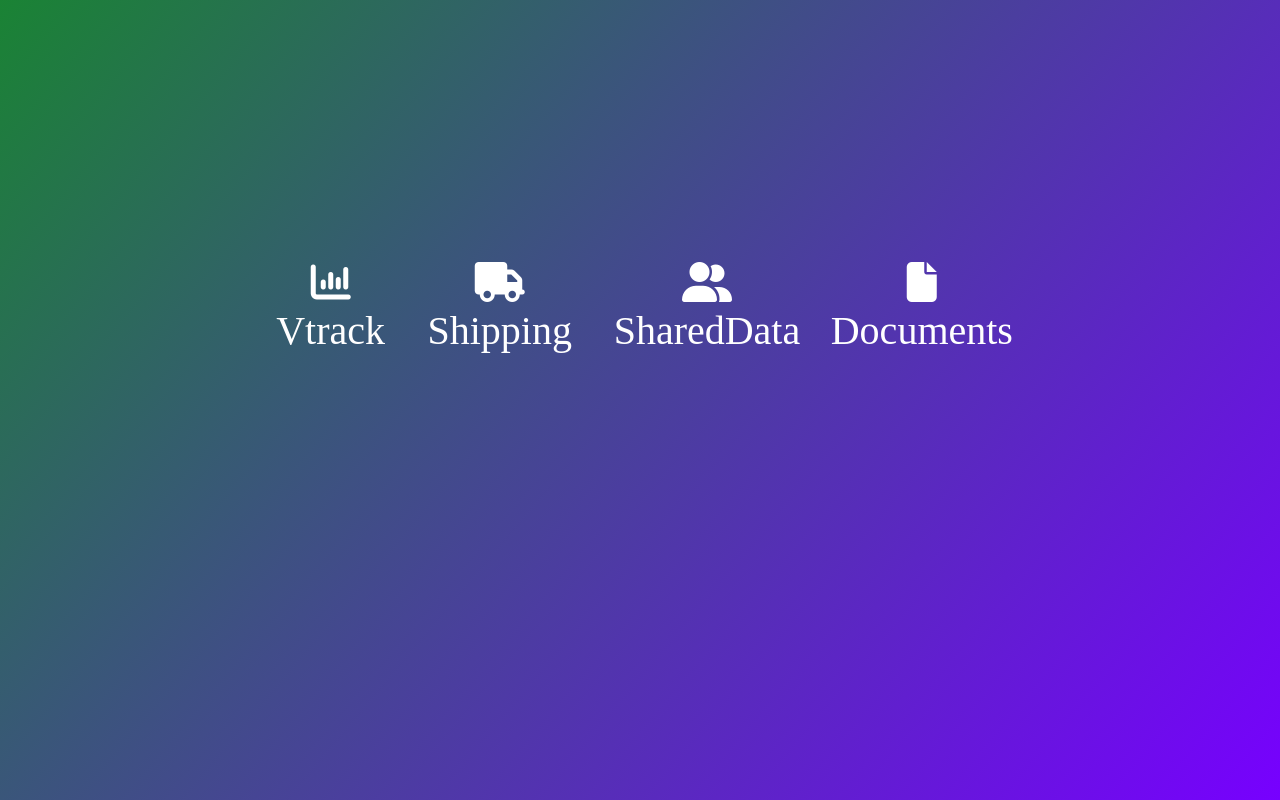
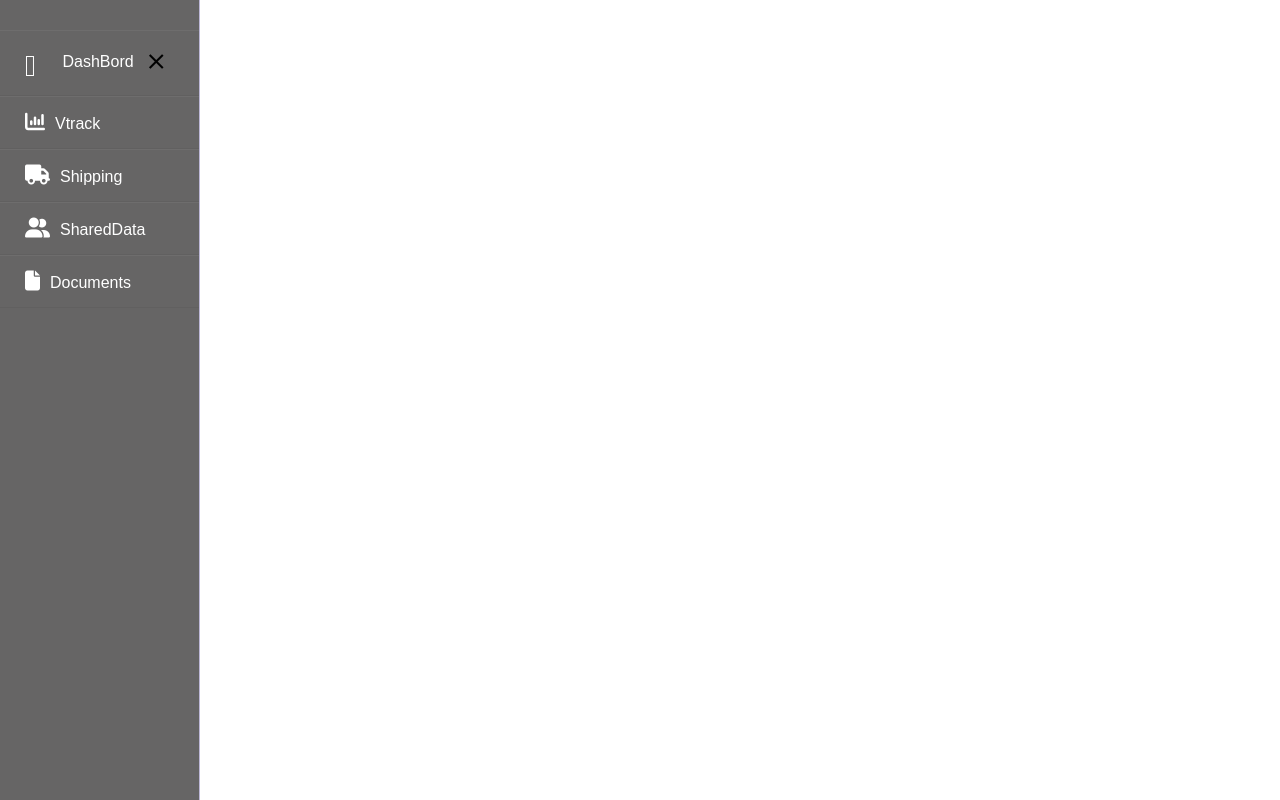
Before and after one commit to Eldhosevj/DemoPOC, a React app in the folder Container/: page / in a window 1280 px wide. Built offline with nearby package versions, Linux system fonts and the light colour scheme.

Commit message:
Changed homepage Mfe menu view to sidebar

```diff
--- a/Container/src/Components/HomePage.js
+++ b/Container/src/Components/HomePage.js
@@ -1,49 +1,20 @@
 import React, { Suspense } from "react";
 import { Switch, Route, useHistory, useLocation } from "react-router-dom";
+import SideNavBar from "../SidebarNavbar/SideNavBar.jsx";
 
 import { NavLink } from "react-router-dom";
-import "./HomePage.css"
+import "./HomePage.css";
 const HomePage = (props) => {
   const history = useHistory();
 
-const handleNavigation=(url)=>{
-history.push(url)
-}
+  const handleNavigation = (url) => {
+    history.push(url);
+  };
 
-  return <>
-  <div className="container">
-  <div className="sub-container">
-  <div>
-<span onClick={()=>handleNavigation("/Vtrack")}>
-  <i className="fa fa-bar-chart"></i>
-  Vtrack
-
-</span>
-  </div>
-  <div>
-
-<span onClick={()=>handleNavigation("/Shipping")}>
-  <i className="fas fa-truck"></i>
-  Shipping
-</span>
-  </div>
-
-<div>
-<span onClick={()=>handleNavigation("/SharedData")}>
-  <i className="fas fa-user-friends"></i>
-  SharedData
-</span>
-</div>
-<div>
-
-<span onClick={()=>handleNavigation("/Documents")}>
-  <i className="fa fa-file"></i>
-  Documents
-
-</span>
-</div>
-  </div>
-</div>
-  </>;
+  return (
+    <>
+      <SideNavBar handleNavigation={handleNavigation} />
+    </>
+  );
 };
 export default HomePage;
--- /dev/null
+++ b/Container/src/SidebarNavbar/SideNavBar.css
@@ -0,0 +1,118 @@
+* {
+  margin: 0;
+  padding: 0;
+  box-sizing: border-box;
+  list-style: none;
+  text-decoration: none;
+  font-family: "Josefin Sans", sans-serif;
+}
+@font-face {
+  font-family: 'Material Icons';
+  font-style: normal;
+  font-weight: 400;
+  src: url(https://fonts.gstatic.com/s/materialicons/v139/flUhRq6tzZclQEJ-Vdg-IuiaDsNc.woff2) format('woff2');
+}
+.wrapper {
+  display: flex;
+  position: relative;
+  background-color: #837188 !important;
+
+}
+
+.wrapper .sidebar {
+  width: 90px;
+  height: 100%;
+  background: rgb(102, 101, 101);
+  padding: 30px 0px;
+  position: fixed;
+  box-shadow: 0 2px 2px -2px rgba(0, 0, 0, 0.2);
+  border-right: 1px solid #bdb8d7;
+  overflow-y: auto;
+  z-index: 1;
+  transition: width 0.2s ease-out;
+}
+.wrapper .sidebar:hover{
+  width: 200px;
+
+}
+.wrapper .sidebar::-webkit-scrollbar {
+  width: 2px !important;
+  height: 5px !important;
+}
+.wrapper .sidebar::-webkit-scrollbar-track {
+  background: #594f8d;
+}
+
+.wrapper .sidebar h2 {
+  color: #fff;
+  text-transform: uppercase;
+  text-align: center;
+  margin-bottom: 30px;
+}
+
+.wrapper .sidebar ul li {
+  padding: 15px;
+  border-bottom: 1px solid #bdb8d7;
+  border-bottom: 1px solid rgba(0, 0, 0, 0.05);
+  border-top: 1px solid rgba(255, 255, 255, 0.05);
+  color: #ffffff;
+  font-weight: 400;
+}
+.wrapper .sidebar ul li li{
+  transition: cubic-bezier(0.075, 0.82, 0.165, 1);
+  cursor: pointer;
+
+}
+
+.wrapper .sidebar ul li li:hover{
+  background: #b7afdb !important;
+}
+
+.wrapper .sidebar ul li:hover {
+  background-color:  rgb(126, 106, 106);
+  cursor: pointer;
+}
+.wrapper .sidebar ul .No-Hover:hover{
+  background-color:  rgb(102, 101, 101) !important;
+}
+.active-class {
+  background-color: #594f8d;
+  padding: 5x;
+  border-bottom: 1px solid #bdb8d7;
+  border-bottom: 1px solid rgba(0, 0, 0, 0.05);
+}
+
+.wrapper .main_content {
+  width: 100%;
+  margin-left: 250px;
+  height: 100vh;
+  text-align: center;
+  padding-top: 300px;
+  /* background: "#bdb8d7" !important; */
+  color: orange;
+  font-weight: 700;
+  font-size: 30px;
+  background-color: #837188 !important;
+}
+
+.wrapper .main_content .header {
+  padding: 20px;
+  border-bottom: 1px solid #e0e4e8;
+}
+
+.wrapper .main_content .info {
+  margin: 20px;
+  color: #717171;
+  line-height: 25px;
+}
+
+.wrapper .main_content .info div {
+  margin-bottom: 20px;
+}
+
+.fa,.fas,.far,.material-icons {
+  margin-left: 10px;
+  margin-right: 10px;
+  font-size: 20px;
+
+}
--- /dev/null
+++ b/Container/src/SidebarNavbar/SideNavBar.jsx
@@ -0,0 +1,109 @@
+import React, { useEffect, useState } from "react";
+import "./SideNavBar.css";
+
+const SideNavBar = (props) => {
+  const [menu, setMenu] = useState([
+    {
+      heading: "Shared Data",
+      icon: "fas fa-user-friends",
+      SubMenu: [{ heading: "Customer", url: "/Customer" }],
+    },
+  ]);
+  const navigationClicked = (url) => {
+    props.navigationClicked(url);
+  };
+  const [activeIndex, setActiveIndex] = useState("-1");
+  const [showHeading, setShowHeading] = useState(false);
+  const [shouldHeadingRemoved, setHeadingReamoved] = useState(false);
+  const onClickActive = (i) => {
+    setActiveIndex(i);
+    setHeadingReamoved(true);
+  };
+  // const OnClickDashboard = (i) => {
+  //   setActiveIndex(i);
+  //   props.navigationClicked("/");
+  // };
+
+  useEffect(() => {
+    setMenu(menu);
+  }, [menu]);
+  const onClickRemoveHeading = () => {
+    if (!shouldHeadingRemoved) {
+      setShowHeading(false);
+    }
+    if (activeIndex == "-1") {
+      setShowHeading(true);
+    }
+    setActiveIndex("-1");
+  };
+  const onClickAddHeading = () => {
+    setShowHeading(true);
+  };
+  return (
+    <div>
+      <div className="wrapper">
+        <div
+          className="sidebar"
+          style={{ width: showHeading ? "200px" : "90px" }}
+          onMouseEnter={() => onClickAddHeading()}
+        >
+          <ul>
+            <li
+              className="No-Hover"
+              onClick={() => props.navigationClicked("/")}
+            >
+              <i className="material-icons" style={{ fontSize: "30px" }}>
+                &#xe5c3;{" "}
+                <span
+                  style={{
+                    fontSize: "16px",
+                    position: "relative",
+                    bottom: "9px",
+                  }}
+                >
+                  {" "}
+                  {showHeading ? "DashBord" : ""}
+                </span>
+                {showHeading ? (
+                  <i
+                    onClick={() => {
+                      setShowHeading(false);
+                      setActiveIndex("-1");
+                    }}
+                    className="material-icons"
+                    style={{
+                      "font-size": "25px",
+                      color: "black",
+                      position: "relative",
+                      bottom: "2px",
+                      fontWeight: 400,
+                    }}
+                  >
+                    close
+                  </i>
+                ) : null}
+              </i>
+            </li>
+            <li onClick={() => props.handleNavigation("/Vtrack")}>
+              <i className={"fa fa-bar-chart"} />
+              <span>{showHeading ? "Vtrack" : ""}</span>
+            </li>
+            <li onClick={() => props.handleNavigation("/Shipping")}>
+              <i className={"fas fa-truck"} />
+              <span>{showHeading ? "Shipping" : ""}</span>
+            </li>
+            <li onClick={() => props.handleNavigation("/SharedData")}>
+              <i className={"fas fa-user-friends"} />
+              <span>{showHeading ? "SharedData" : ""}</span>
+            </li>
+            <li onClick={() => props.handleNavigation("/Documents")}>
+              <i className={"fa fa-file"} />
+              <span>{showHeading ? "Documents" : ""}</span>
+            </li>
+          </ul>
+        </div>
+      </div>
+    </div>
+  );
+};
+export default SideNavBar;
```
